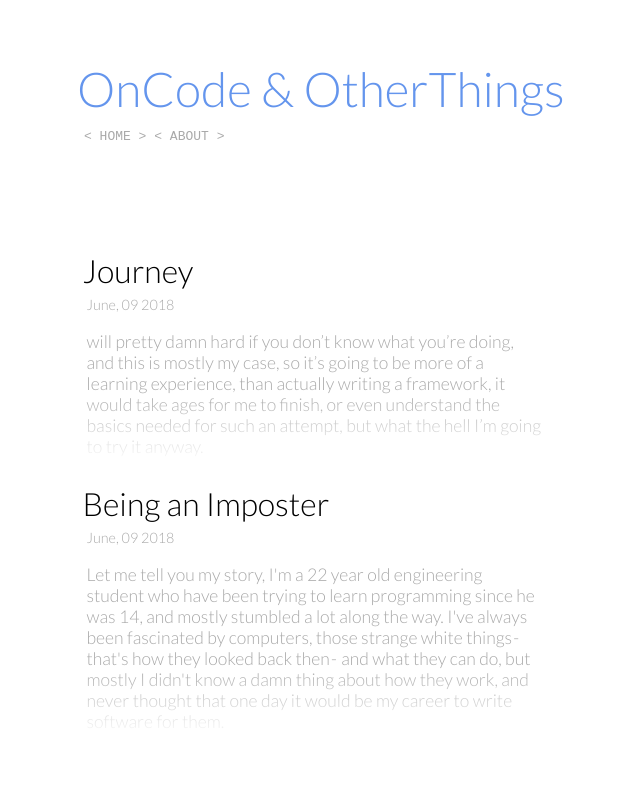
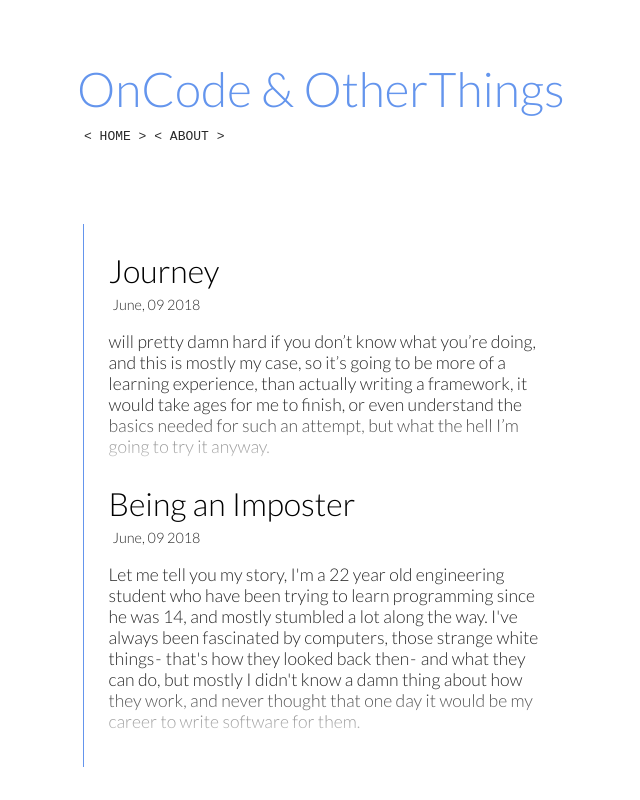
Before and after one commit to mxahmed/mxahmed.github.io, a plain HTML site: page index.html in a window 1280 px wide. Shown: the whole page, without its empty margins (163-803 px from the left). Drawn offline with Linux system fonts and the light colour scheme.

Commit message:
Minor CSS changes to the templates

```diff
--- a/static/style.css
+++ b/static/style.css
@@ -5,7 +5,7 @@ body {
 
 a {
     text-decoration: none !important;
-    color: #a9a9a9;
+    color: #282828;
 }
 
 p, li{
@@ -63,9 +63,13 @@ code {
 }
 
 .article {
-    margin-bottom: 15px;
+    margin-bottom: 16px;
     padding-bottom: 15px;
     padding-right: 340px;
+    padding-left: 25px;
+    border-width: 1px;
+    border-color: #6495ed;
+    border-left-style: solid;
 }
 
 .post {
@@ -92,17 +96,13 @@ code {
     font-size: 0.9rem;
 }
 
-.sm-text {
-    padding-left: 4px;
-}
-
 .post-preview:after {
   content: "";
   display: block;
   position: absolute;
   width: 470px;
-  height: 70px;
-  margin-top: -80px;
+  height: 60px;
+  margin-top: -60px;
   background: -webkit-linear-gradient(transparent, #FFF) left repeat;
   background: linear-gradient(transparent, #FFF) left repeat;
 }
```
